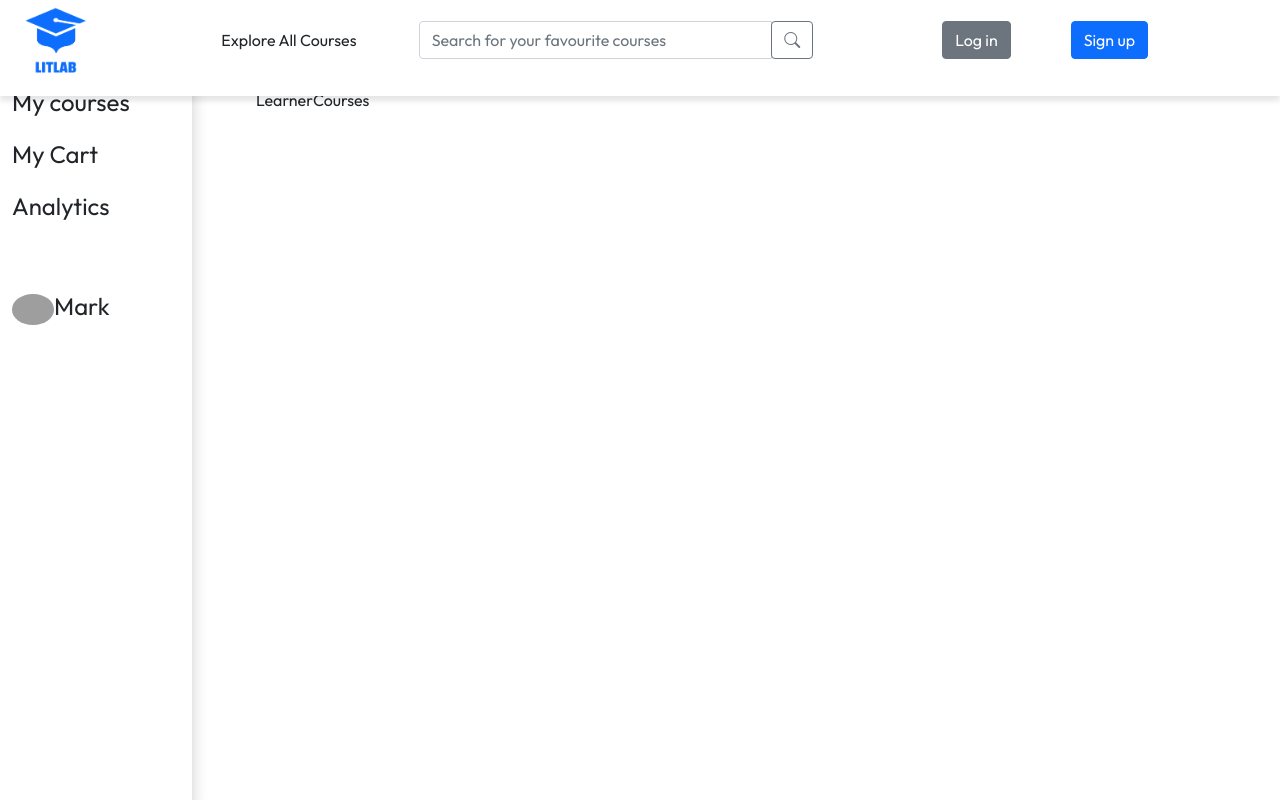
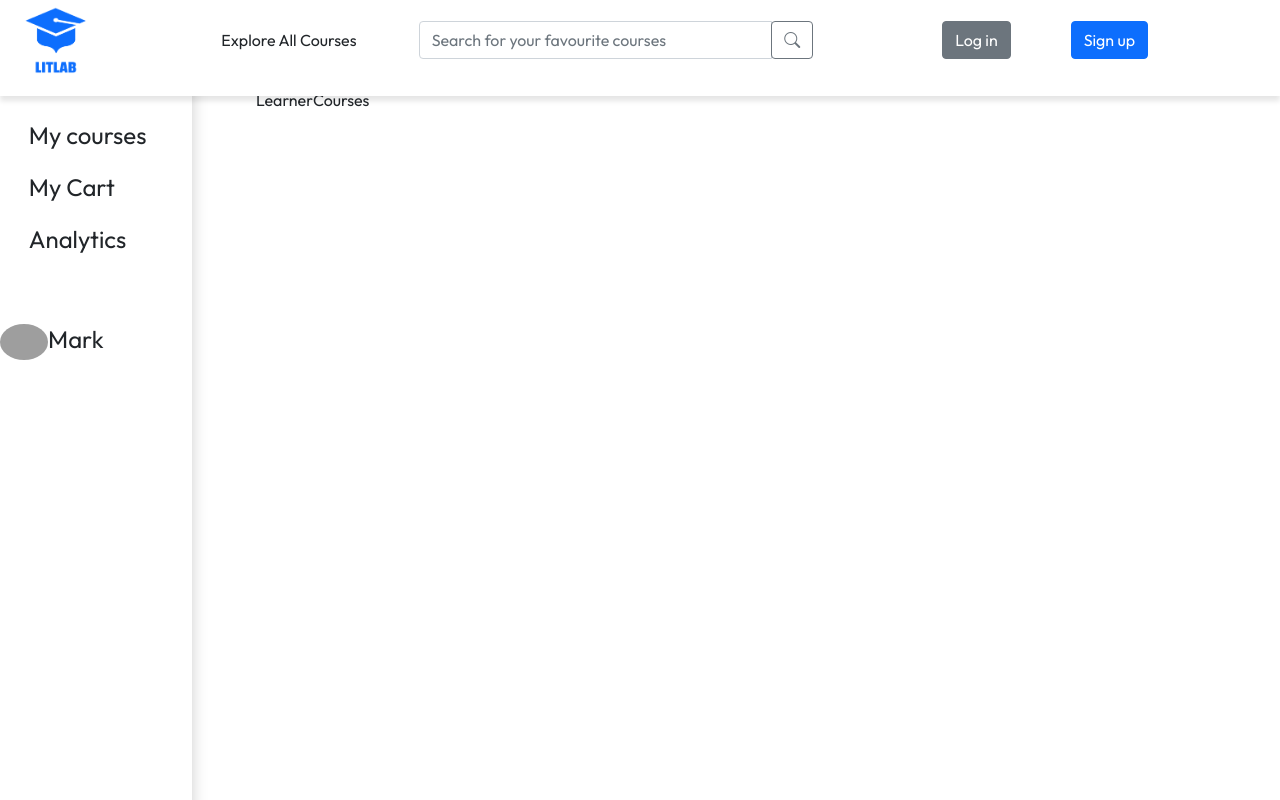
Before and after one commit to mnosov622/LitLab_project, a React (Create React App) app in the folder frontend/: page /courses in a window 1280 px wide. Built offline with nearby package versions, Linux system fonts and the light colour scheme; grey boxes are pictures that could not be loaded.

Commit message:
Learner dashboard update

```diff
--- a/frontend/src/components/Navbar.style.scss
+++ b/frontend/src/components/Navbar.style.scss
@@ -2,6 +2,8 @@
   margin: 0;
   padding: 0;
   position: absolute;
+}
+.navbar {
 }
 
 .item {
--- a/frontend/src/pages/LearnerDashboard/LearnerDashboard.jsx
+++ b/frontend/src/pages/LearnerDashboard/LearnerDashboard.jsx
@@ -10,17 +10,25 @@ const LearnerDashboard = () => {
       <div className="h-100 side-menu position-absolute bottom-0 h-100">
         <div className="container d-flex flex-column align-items-center">
           <div
-            className="nav d-flex flex-column fs-4"
-            style={{ marginTop: "50%" }}
+            className="nav d-flex flex-column fs-4 position-fixed"
+            style={{ marginTop: "50%", bottom: "55%" }}
           >
-            <Link to="/courses" className="mb-3">
+            <Link to="/courses" className="mb-3 dashboard-item">
               My courses
             </Link>
-            <li className="mb-3">My Cart</li>
-            <li className="mb-3">Analytics</li>
+            <Link to="/courses" className="mb-3 dashboard-item">
+              My Cart
+            </Link>
+            <Link to="/courses" className="mb-3 dashboard-item">
+              Analytics
+            </Link>
 
             <div className="profile mt-5">
-              <img className="rounded-circle w-25" src={profile} alt="" />
+              <img
+                className="rounded-circle w-25"
+                src={profile}
+                alt="Profile"
+              />
               <span className="profile-name">Mark</span>
             </div>
           </div>
--- a/frontend/src/pages/LearnerDashboard/LearnerDashboard.scss
+++ b/frontend/src/pages/LearnerDashboard/LearnerDashboard.scss
@@ -7,3 +7,7 @@
 .content {
   padding-left: 15%;
 }
+
+.dashboard-item {
+  padding-left: 15%;
+}
```
Also changed, not shown: frontend/src/components/ParentComponent/ParentComponent.jsx (deleted, +0 -8 lines).
